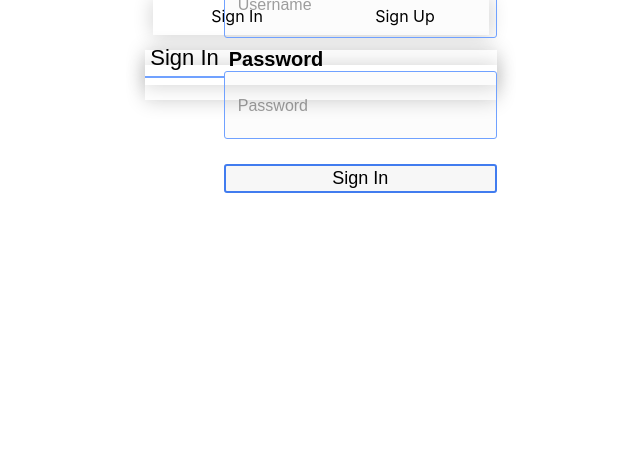
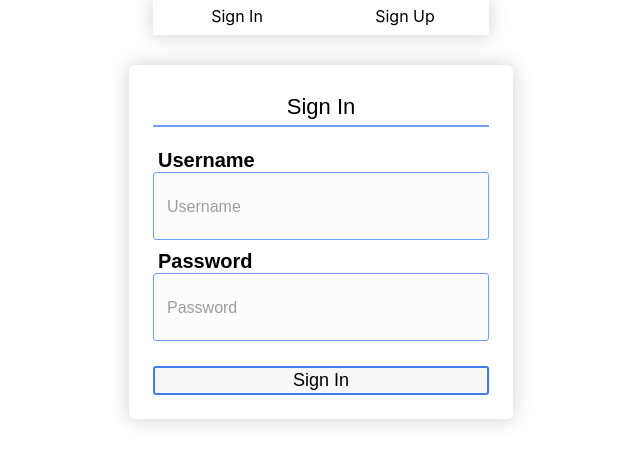
Before and after one commit to fullstacktf/CookBook-Frontend, a React (Create React App) app: page /login in a window 1280 px wide. Shown: the top 464 px of the page, without its empty margins (319-959 px from the left). Built offline with nearby package versions, Linux system fonts and the light colour scheme.

Commit message:
fix css problem

```diff
--- a/src/components/login/Login.tsx
+++ b/src/components/login/Login.tsx
@@ -29,10 +29,10 @@ export class Login extends React.Component<{}, TrueFalse> {
               Sign In
             </div>
             <div className={styles.controller} onClick={this.showRegisterBOX}>
-              Sign Up{" "}
+              Sign Up
             </div>
           </div>
-          <div className={styles.boxcontroller}>
+          <div className={styles.boxcontainer}>
             {this.state.isLoginOpen && <SignIn />}
             {this.state.isRegisterOpen && <SignUp />}
           </div>
--- a/src/components/login/SignIn.tsx
+++ b/src/components/login/SignIn.tsx
@@ -9,9 +9,10 @@ class SignIn extends React.Component {
   submitLogin(e: any) {}
   render() {
     return (
-      <div className={styles.container}>
-        <div className={styles.boxcontroller}>
-          <div className={styles.header}>Sign In</div>
+      <div className={styles.innercontainer}>
+        <div className={styles.header}>Sign In</div>
+        <div className={styles.box}>
+
           <div className={styles.box}>
             <div className={styles.inputgroup}>
               <label className={styles.label} htmlFor="username">
```
Also changed, not shown: src/components/login/Login.module.css (+12 -0 lines).
